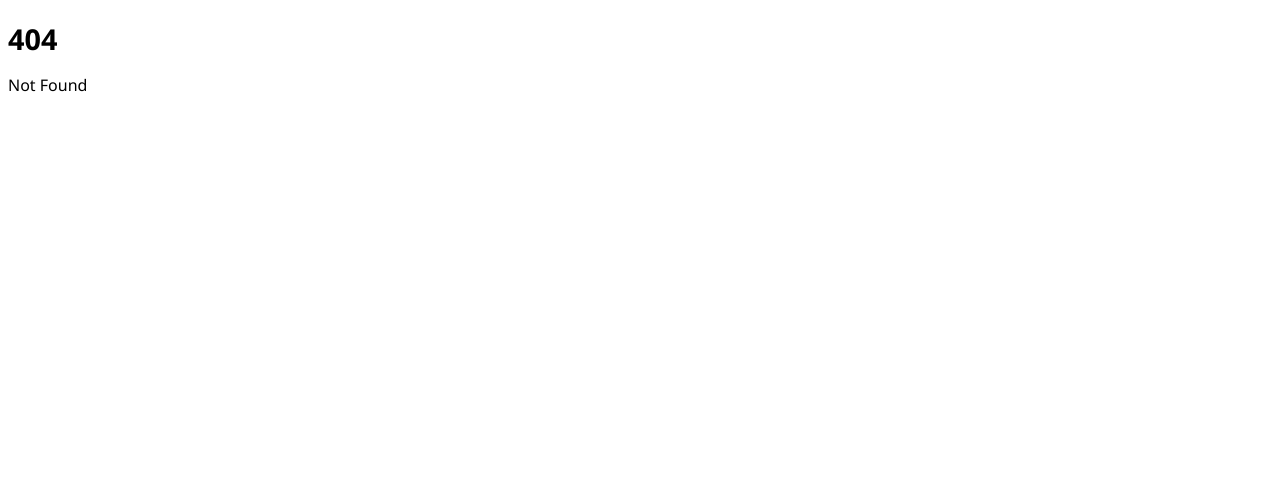
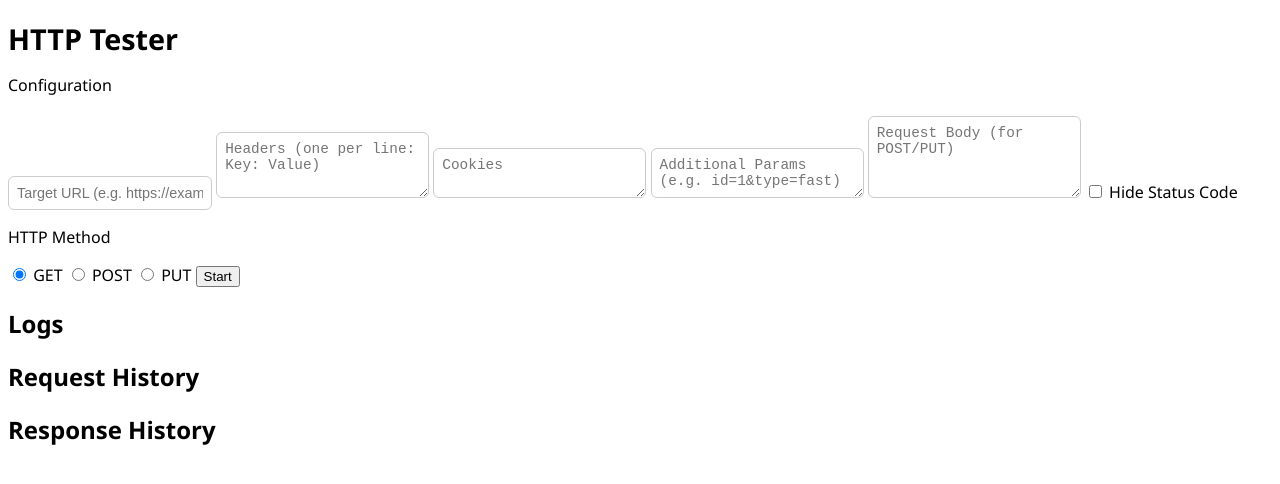
Before and after one commit to TadeoDelaRocha/Trace, a SvelteKit app in the folder frontend/: page /httptester in a window 1280 px wide. Before the commit this address had no page. Shown: the top 484 px of the page. Built offline with nearby package versions, Linux system fonts and the light colour scheme.

Commit message:
Added GET operation to HTTPClient

```diff
--- /dev/null
+++ b/frontend/src/lib/ProxyServer.ts
@@ -0,0 +1,75 @@
+export class ProxyServer {
+    requestHistory: string[] = [];
+    responseHistory: string[] = [];
+
+    async sendRequest(requestConfig: {
+        url: string;
+        method: string;
+        headers?: Record<string, string>;
+        body?: string;
+        cookies?: string;
+        params?: string;
+    }): Promise<string> {
+        const { url, method, headers = {}, body, cookies, params } = requestConfig;
+
+        this.requestHistory.push(`${method} ${url}`);
+
+        try {
+            const proxyUrl = `http://localhost:8000/proxy`; // Your backend proxy
+            const payload = {
+                url,
+                method,
+                headers,
+                body,
+                cookies,
+                params
+            };
+
+            const response = await fetch(proxyUrl, {
+                method: 'POST',
+                headers: { 'Content-Type': 'application/json' },
+                body: JSON.stringify(payload),
+            });
+
+            const data = await response.text();
+            this.responseHistory.push(data);
+            return data;
+        } catch (error) {
+            console.error("Error sending request:", error);
+            this.responseHistory.push("Error fetching data.");
+            return "Error fetching data.";
+        }
+    }
+
+    getHistory() {
+        return {
+            requests: this.requestHistory,
+            responses: this.responseHistory
+        };
+    }
+}
+
+export class HTTPClient {
+    proxy: ProxyServer;
+    log: string[] = [];
+    results: Record<string, string> = {};
+
+    constructor(proxy: ProxyServer) {
+        this.proxy = proxy;
+    }
+
+    async sendRequestToProxy(config): Promise<string> {
+        this.log.push(`Sending ${config.method} request to ${config.url}`);
+        const result = await this.proxy.sendRequest(config);
+        this.results[config.url] = result;
+        return result;
+    }
+
+    getLogs(): string[] {
+        return this.log;
+    }
+
+    getResults(): Record<string, string> {
+        return this.results;
+    }
+}
--- /dev/null
+++ b/frontend/src/routes/httptester/+page.svelte
@@ -0,0 +1,104 @@
+<script lang="ts">
+   import { ProxyServer, HTTPClient } from '../../lib/ProxyServer';
+
+let proxyServer = new ProxyServer();
+let httpClient = new HTTPClient(proxyServer);
+
+let requestUrl = '';
+let requestMethod = 'GET';
+let requestBody = '';
+let headers = '';
+let cookies = '';
+let additionalParams = '';
+let hideStatusCode = false;
+
+let response = '';
+let loading = false;
+let history = { requests: [], responses: [] };
+let logs: string[] = [];
+
+function parseHeaders(headerString: string): Record<string, string> {
+    return headerString
+        .split('\n')
+        .map(line => line.trim())
+        .filter(line => line.includes(':'))
+        .reduce((acc, line) => {
+            const [key, value] = line.split(':').map(s => s.trim());
+            acc[key] = value;
+            return acc;
+        }, {});
+}
+
+async function sendRequest() {
+    loading = true;
+    const config = {
+        url: requestUrl,
+        method: requestMethod,
+        headers: parseHeaders(headers),
+        body: requestBody,
+        cookies,
+        params: additionalParams,
+    };
+    response = await httpClient.sendRequestToProxy(config);
+    history = proxyServer.getHistory();
+    logs = httpClient.getLogs();
+    loading = false;
+}
+</script>
+
+<main>
+    <h1>HTTP Tester</h1>
+    <p class="subtext">Configuration</p>
+
+    <div class="form-section">
+        <input bind:value={requestUrl} placeholder="Target URL (e.g. https://example.com)" />
+        <textarea bind:value={headers} placeholder="Headers (one per line: Key: Value)" rows="3"></textarea>
+        <textarea bind:value={cookies} placeholder="Cookies" rows="2"></textarea>
+        <textarea bind:value={additionalParams} placeholder="Additional Params (e.g. id=1&type=fast)" rows="2"></textarea>
+        <textarea bind:value={requestBody} placeholder="Request Body (for POST/PUT)" rows="4"></textarea>
+
+        <label>
+            <input type="checkbox" bind:checked={hideStatusCode} />
+            Hide Status Code
+        </label>
+
+        <p class="subtext">HTTP Method</p>
+        <label><input type="radio" value="GET" bind:group={requestMethod} /> GET</label>
+        <label><input type="radio" value="POST" bind:group={requestMethod} /> POST</label>
+        <label><input type="radio" value="PUT" bind:group={requestMethod} /> PUT</label>
+
+        <button on:click={sendRequest} disabled={loading}>
+            {loading ? "Running..." : "Start"}
+        </button>
+    </div>
+
+    {#if response}
+        <h2>Response</h2>
+        {#if response.startsWith("{") || response.startsWith("[")}
+            <pre>{response}</pre>
+        {:else}
+            {@html response}
+        {/if}
+    {/if}
+
+    <h2>Logs</h2>
+    <ul>
+        {#each logs as log}
+            <li>{log}</li>
+        {/each}
+    </ul>
+
+    <h2>Request History</h2>
+    <ul>
+        {#each history.requests as req, i}
+            <li>{i + 1}: {req}</li>
+        {/each}
+    </ul>
+
+    <h2>Response History</h2>
+    <ul>
+        {#each history.responses as res, i}
+            <li>{i + 1}: {res}</li>
+        {/each}
+    </ul>
+</main>
```
Also changed, not shown: 2 other files (tests, documents, lock files or other folders).
